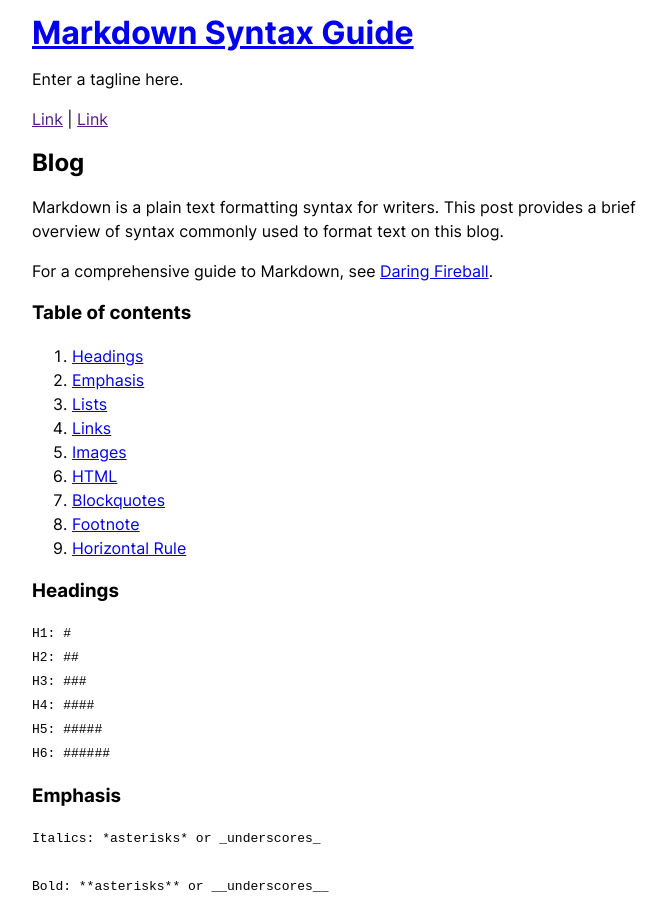
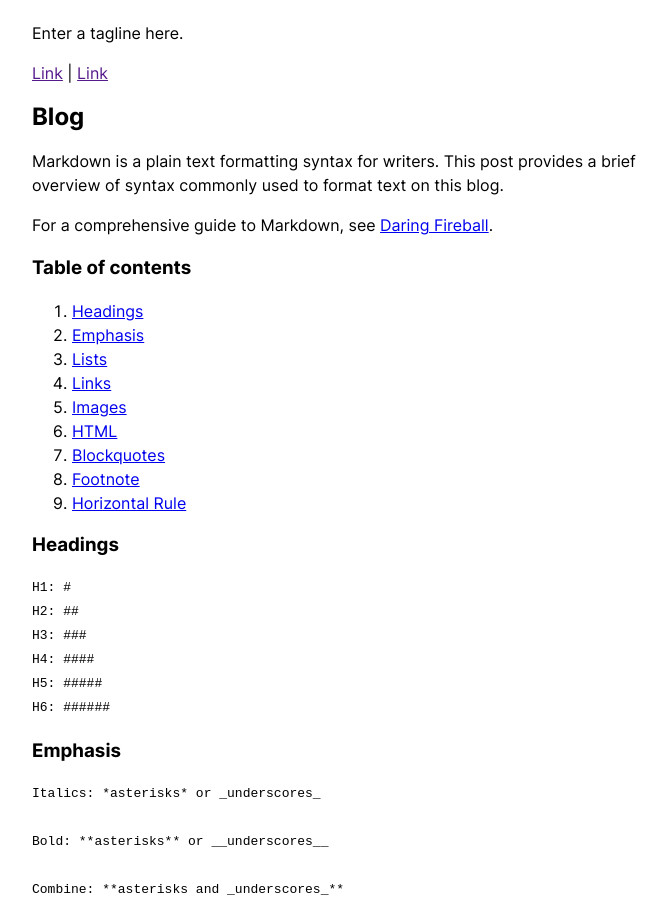
Before and after one commit to ajpwalser/ajpwalser.github.io, a Jekyll site: the page built from _posts/2021-06-24-markdown-syntax-guide.md, in a window 1280 px wide and 900 px high. Shown: the whole window, without its empty margins (288-955 px from the left). Built offline with Jekyll 4.4.1, drawn with Linux system fonts in a browser that asks for light colours.

Commit message:
Update default.html

```diff
--- a/_layouts/default.html
+++ b/_layouts/default.html
@@ -11,7 +11,7 @@
 <body>
    <div class="container">
    <header>
-      <h1><a href="/">{{ page.title }}</a></h1>
+      <h1><{{ page.title }}</h1>
    </header>
       <p>Enter a tagline here.</p>
       <nav>
```
